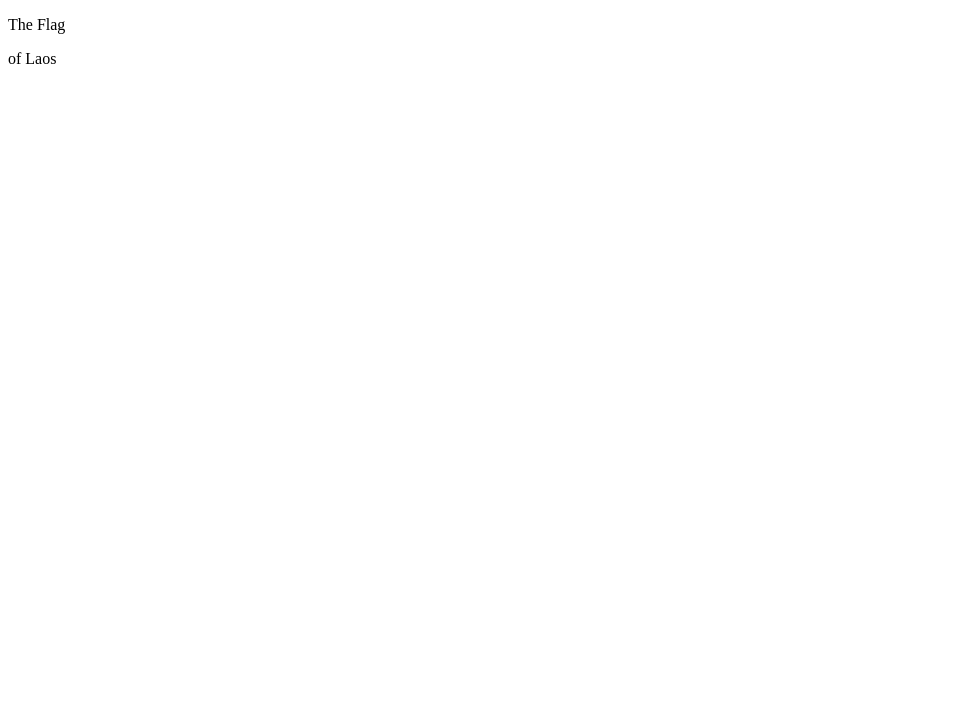
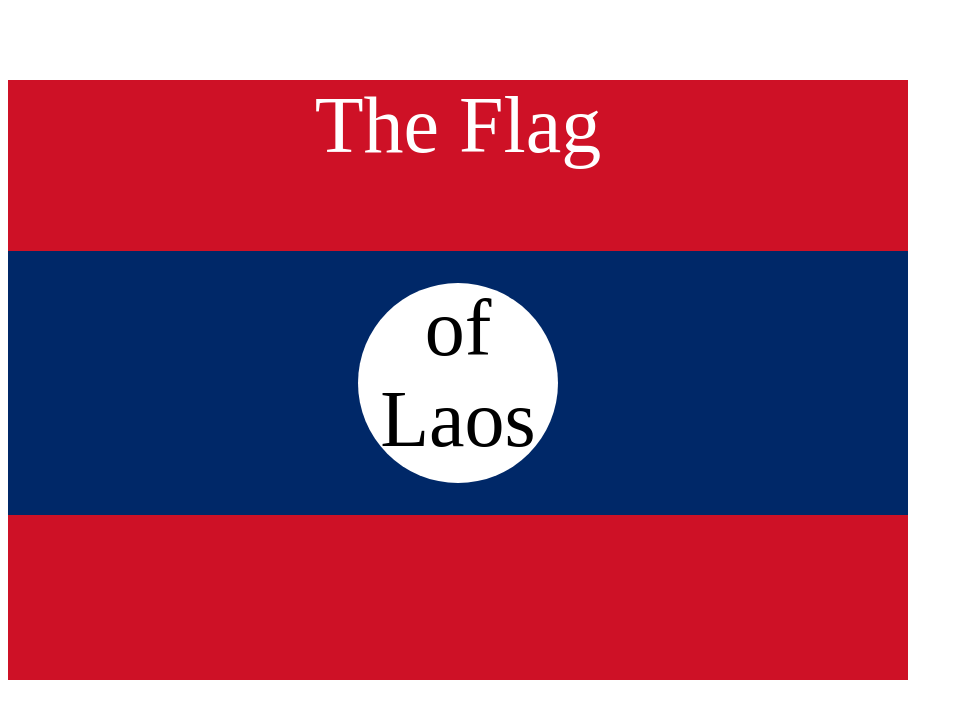
Before and after one commit to RodriMont/bandieraLaos, a plain HTML site: page index.html in a window 1280 px wide. Shown: the whole page, without its empty margins (0-963 px from the left). Drawn offline with Linux system fonts and the light colour scheme.

Commit message:
bandiera laos

```diff
--- a/index.html
+++ b/index.html
@@ -6,6 +6,35 @@
   <title>CSS Bandiera del Laos</title>
   <style>
     /* Scrivi qui il tuo CSS */
+
+    .flag p{
+      text-align: center;
+      font-size: 5rem;
+    }
+
+    p{
+      color:white;
+    }
+
+    .flag{
+      width: 900px;
+      height: 600px;
+      background-color: #CE1126;
+    }
+
+    .flag div{
+      background-color: #002868;
+      padding: 1rem;
+    }
+
+    .flag div p{
+      background-color: white;
+      color: black;
+      width: 200px;
+      height: 200px;
+      margin: 0 auto;
+      border-radius: 100%;
+    }
 
   </style>
 </head>
```
